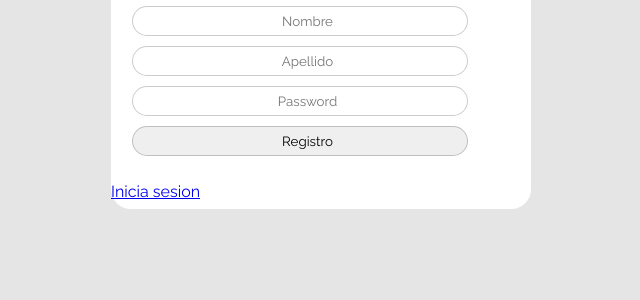
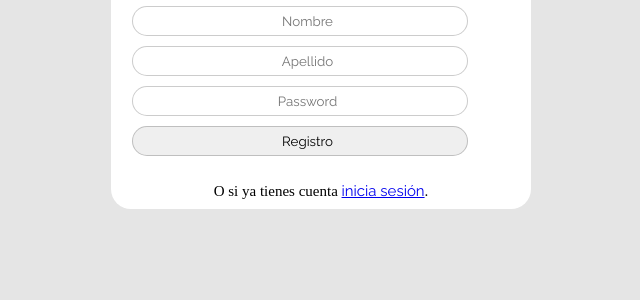
Before and after one commit to mgurbinaa/ProyectoDW, a PHP site: page /php/registro.php in a window 1280 px wide. Shown: the part 241-541 px from the top of the page, without its empty margins (329-969 px from the left). Run offline with PHP 8.4, Linux system fonts and the light colour scheme.

Commit message:
Update registro.php

```diff
--- a/php/registro.php
+++ b/php/registro.php
@@ -40,7 +40,7 @@ $con = mysqli_connect('localhost','root','','appdesc');
          <input type="submit" name="registro" value="Registro">
           <br><br>
          <br><br>
-         <a href="login.php">  Inicia sesion </a>
+         <p>O si ya tienes cuenta <a href="login.php">inicia sesión</a>.</p>
    </form>
  </div>
 
```
